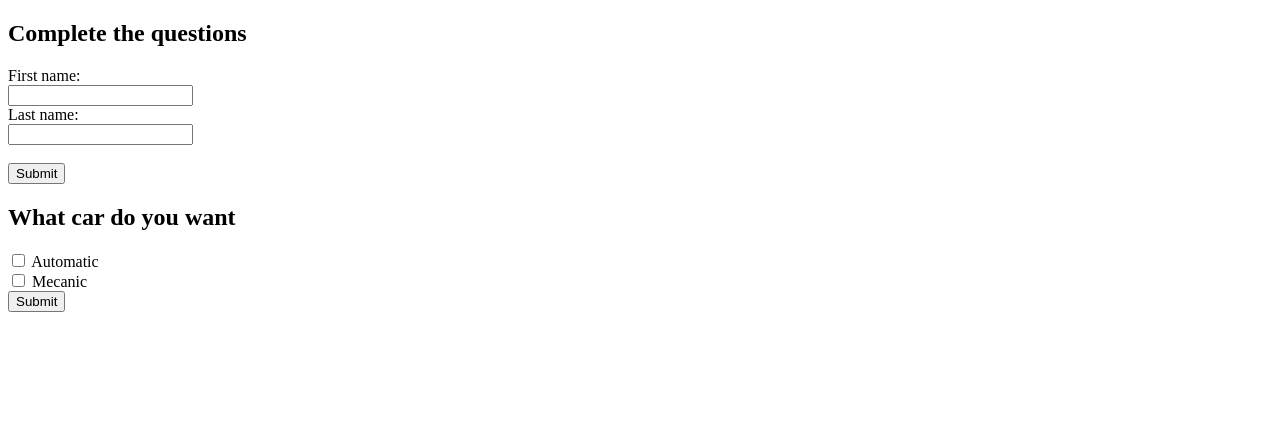
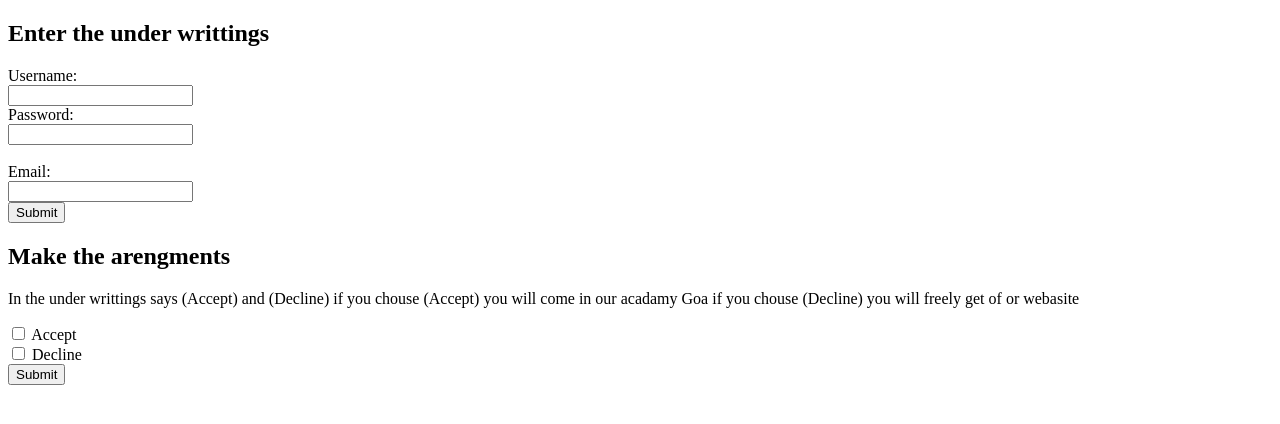
Before and after one commit to 123achi/goal-homework, a plain HTML site: page day 16/index.html in a window 1280 px wide. Drawn offline with Linux system fonts and the light colour scheme.

Commit message:
Adding Files

```diff
--- a/day 16/index.html
+++ b/day 16/index.html
@@ -2,13 +2,18 @@
 <html>
 <body>
 
-<h2>Complete the questions</h2>
+
+<h2>Enter the under writtings</h2>
+
+
 
 <form action="/action_page.php">
-    <label for="fname">First name:</label><br>
-    <input type="text" id="fname" name="fname"><br>
-    <label for="lname">Last name:</label><br>
-    <input type="text" id="lname" name="lname"><br><br>
+    <label for="username">Username:</label><br>
+    <input type="text" id="username" name="username"><br>
+    <label for="pwd">Password:</label><br>
+    <input type="password" id="pwd" name="pwd"><br><br>
+    <label for="email">Email:</label><br>
+    <input type="email" id="email" name="email"><br>
     <input type="submit" value="Submit">
   </form>
 
@@ -18,20 +23,28 @@
 
 
 
+
+
+
 <!DOCTYPE html>
 <html>
 <body>
 
+<h2>Make the arengments</h2>
 
-<h2>What car do you want</h2>
+<p>In the under writtings says (Accept) and (Decline) if you chouse (Accept) you will come in our acadamy Goa
+   if you chouse (Decline) you will freely get of or webasite
+</p>
 
 
-    <form action="/action_page.php">
-        <input type="checkbox" id="vehicle1" name="vehicle1" value="Automatic">
-        <label for="vehicle1">Automatic</label><br>
-        <input type="checkbox" id="vehicle2" name="vehicle2" value="Mecanic">
-        <label for="vehicle2">Mecanic</label><br>
-        <input type="submit" value="Submit">
+
+<form action="/action_page.php">
+    <input type="checkbox" id="offer1" name="offer1" value="Accept">
+    <label for="offer1">Accept</label><br>
+    <input type="checkbox" id="offer2" name="offer2" value="Decline">
+    <label for="offer2">Decline</label><br>
+    <input type="submit" value="Submit">
+
 
 
 </body>
```
Also changed, not shown: day 17/index.html (added, +16 -0 lines), index.html (deleted, +0 -51 lines).
